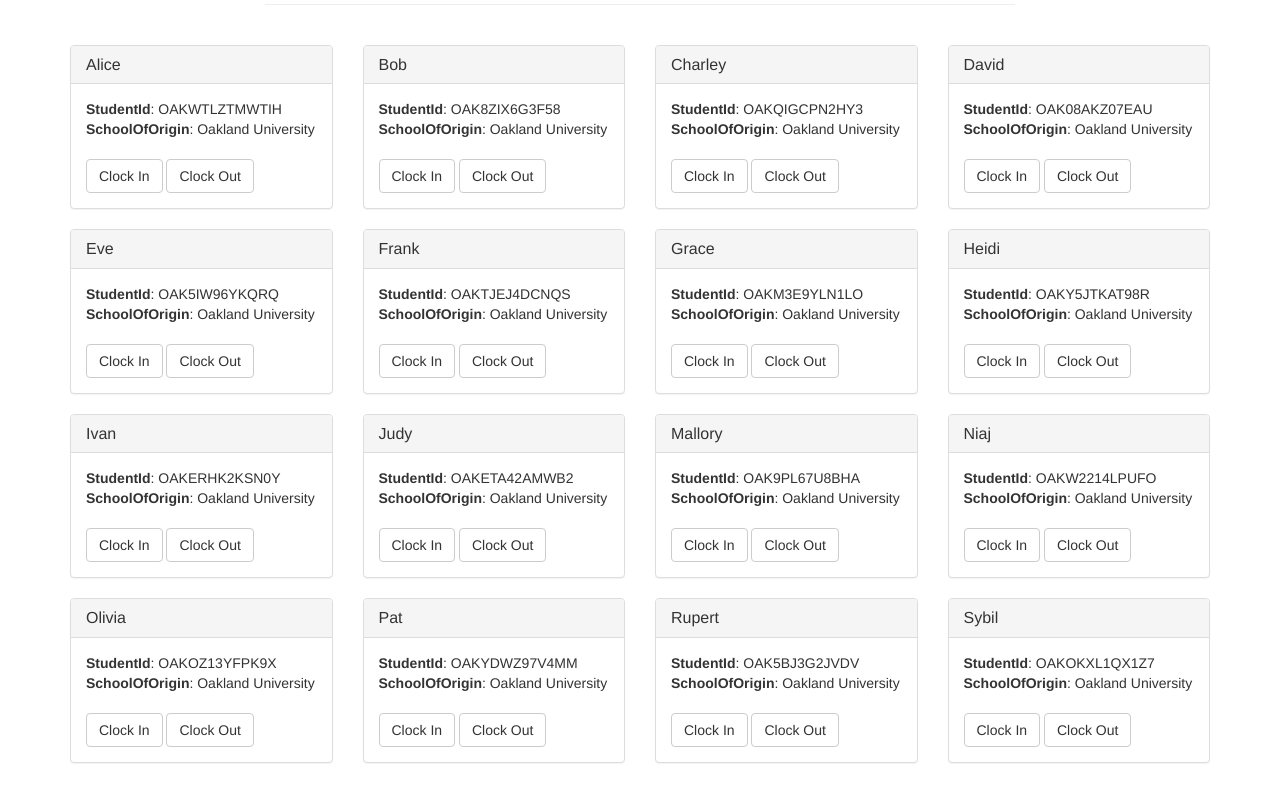
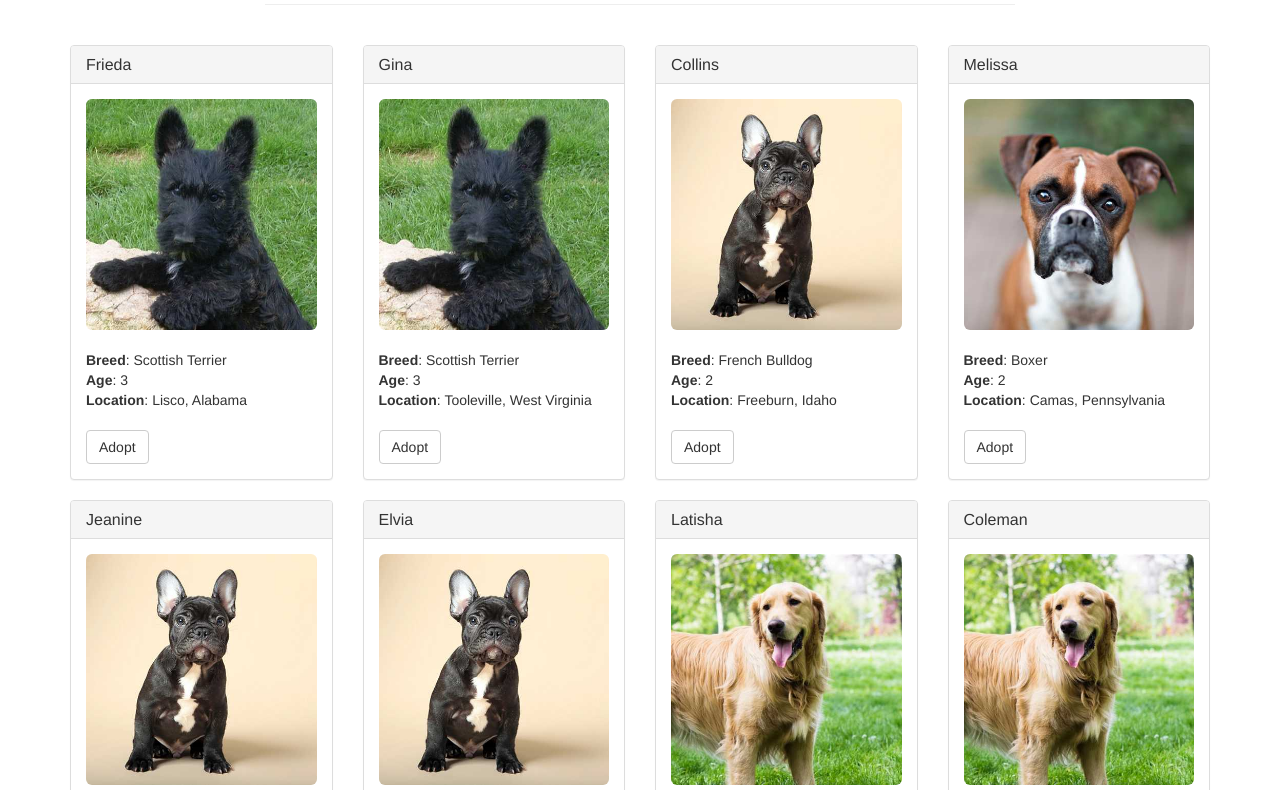
Before and after one commit to Eziohao/Pet, a website: page src/index.html in a window 1280 px wide. Shown: the part 76-866 px from the top of the page. Drawn offline with nearby package versions, Linux system fonts and the light colour scheme; files whose address does not match are found by name.

Commit message:
Revert "Add files via upload"

```diff
--- a/src/index.html
+++ b/src/index.html
@@ -21,7 +21,7 @@
     <div class="container">
       <div class="row">
         <div class="col-xs-12 col-sm-8 col-sm-push-2">
-          <h1 class="text-center">Time Sheet</h1>
+          <h1 class="text-center">Pete's Pet Shop</h1>
           <hr/>
           <br/>
         </div>
@@ -39,16 +39,12 @@
             <h3 class="panel-title">Scrappy</h3>
           </div>
           <div class="panel-body">
-            <!--
             <img alt="140x140" data-src="holder.js/140x140" class="img-rounded img-center" style="width: 100%;" src="https://animalso.com/wp-content/uploads/2017/01/Golden-Retriever_6.jpg" data-holder-rendered="true">
             <br/><br/>
-            <strong></strong>: <span class="pet-breed">Golden Retriever</span><br/>
-            -->
-            <strong>StudentId</strong>: <span class="pet-studentid">ABXY123456789</span><br/>
-            <strong>SchoolOfOrigin</strong>: <span class="pet-age">Oakland University</span><br/><br/>
-
-            <button class="btn btn-default btn-adopt" type="button" data-id="0">Clock In</button>
-            <button class="btn btn-default btn-adopt" type="button" data-id="1">Clock Out</button>
+            <strong>Breed</strong>: <span class="pet-breed">Golden Retriever</span><br/>
+            <strong>Age</strong>: <span class="pet-age">3</span><br/>
+            <strong>Location</strong>: <span class="pet-location">Warren, MI</span><br/><br/>
+            <button class="btn btn-default btn-adopt" type="button" data-id="0">Adopt</button>
           </div>
         </div>
       </div>
--- a/src/js/app.js
+++ b/src/js/app.js
@@ -12,8 +12,8 @@ App = {
         petTemplate.find(".panel-title").text(data[i].name);
         petTemplate.find("img").attr("src", data[i].picture);
         petTemplate.find(".pet-breed").text(data[i].breed);
-        petTemplate.find(".pet-schoolOfOrigin").text(data[i].schoolofOrigin);
-        petTemplate.find(".pet-studentid").text(data[i].studentid);
+        petTemplate.find(".pet-age").text(data[i].age);
+        petTemplate.find(".pet-location").text(data[i].location);
         petTemplate.find(".btn-adopt").attr("data-id", data[i].id);
 
         petsRow.append(petTemplate.html());
--- a/src/pets.json
+++ b/src/pets.json
@@ -1,98 +1,130 @@
 [
   {
     "id": 0,
-    "name": "Alice",
-    "studentid": "OAKWTLZTMWTIH",
-    "schoolOfOrigin": "Oakland University"
+    "name": "Frieda",
+    "picture": "images/scottish-terrier.jpeg",
+    "age": 3,
+    "breed": "Scottish Terrier",
+    "location": "Lisco, Alabama"
   },
   {
     "id": 1,
-    "name": "Bob",
-    "studentid": "OAK8ZIX6G3F58",
-    "schoolOfOrigin": "Oakland University"
+    "name": "Gina",
+    "picture": "images/scottish-terrier.jpeg",
+    "age": 3,
+    "breed": "Scottish Terrier",
+    "location": "Tooleville, West Virginia"
   },
   {
     "id": 2,
-    "name": "Charley",
-    "studentid": "OAKQIGCPN2HY3",
-    "schoolOfOrigin": "Oakland University"
+    "name": "Collins",
+    "picture": "images/french-bulldog.jpeg",
+    "age": 2,
+    "breed": "French Bulldog",
+    "location": "Freeburn, Idaho"
   },
   {
     "id": 3,
-    "name": "David",
-    "studentid": "OAK08AKZ07EAU",
-    "schoolOfOrigin": "Oakland University"
+    "name": "Melissa",
+    "picture": "images/boxer.jpeg",
+    "age": 2,
+    "breed": "Boxer",
+    "location": "Camas, Pennsylvania"
   },
   {
     "id": 4,
-    "name": "Eve",
-    "studentid": "OAK5IW96YKQRQ",
-    "schoolOfOrigin": "Oakland University"
+    "name": "Jeanine",
+    "picture": "images/french-bulldog.jpeg",
+    "age": 2,
+    "breed": "French Bulldog",
+    "location": "Gerber, South Dakota"
   },
   {
     "id": 5,
-    "name": "Frank",
-    "studentid": "OAKTJEJ4DCNQS",
-    "schoolOfOrigin": "Oakland University"
+    "name": "Elvia",
+    "picture": "images/french-bulldog.jpeg",
+    "age": 3,
+    "breed": "French Bulldog",
+    "location": "Innsbrook, Illinois"
   },
   {
     "id": 6,
-    "name": "Grace",
-    "studentid": "OAKM3E9YLN1LO",
-    "schoolOfOrigin": "Oakland University"
+    "name": "Latisha",
+    "picture": "images/golden-retriever.jpeg",
+    "age": 3,
+    "breed": "Golden Retriever",
+    "location": "Soudan, Louisiana"
   },
   {
     "id": 7,
-    "name": "Heidi",
-    "studentid": "OAKY5JTKAT98R",
-    "schoolOfOrigin": "Oakland University"
+    "name": "Coleman",
+    "picture": "images/golden-retriever.jpeg",
+    "age": 3,
+    "breed": "Golden Retriever",
+    "location": "Jacksonwald, Palau"
   },
   {
     "id": 8,
-    "name": "Ivan",
-    "studentid": "OAKERHK2KSN0Y",
-    "schoolOfOrigin": "Oakland University"
+    "name": "Nichole",
+    "picture": "images/french-bulldog.jpeg",
+    "age": 2,
+    "breed": "French Bulldog",
+    "location": "Honolulu, Hawaii"
   },
   {
     "id": 9,
-    "name": "Judy",
-    "studentid": "OAKETA42AMWB2",
-    "schoolOfOrigin": "Oakland University"
+    "name": "Fran",
+    "picture": "images/boxer.jpeg",
+    "age": 3,
+    "breed": "Boxer",
+    "location": "Matheny, Utah"
   },
   {
     "id": 10,
-    "name": "Mallory",
-    "studentid": "OAK9PL67U8BHA",
-    "schoolOfOrigin": "Oakland University"
+    "name": "Leonor",
+    "picture": "images/boxer.jpeg",
+    "age": 2,
+    "breed": "Boxer",
+    "location": "Tyhee, Indiana"
   },
   {
     "id": 11,
-    "name": "Niaj",
-    "studentid": "OAKW2214LPUFO",
-    "schoolOfOrigin": "Oakland University"
+    "name": "Dean",
+    "picture": "images/scottish-terrier.jpeg",
+    "age": 3,
+    "breed": "Scottish Terrier",
+    "location": "Windsor, Montana"
   },
   {
     "id": 12,
-    "name": "Olivia",
-    "studentid": "OAKOZ13YFPK9X",
-    "schoolOfOrigin": "Oakland University"
+    "name": "Stevenson",
+    "picture": "images/french-bulldog.jpeg",
+    "age": 3,
+    "breed": "French Bulldog",
+    "location": "Kingstowne, Nevada"
   },
   {
     "id": 13,
-    "name": "Pat",
-    "studentid": "OAKYDWZ97V4MM",
-    "schoolOfOrigin": "Oakland University"
+    "name": "Kristina",
+    "picture": "images/golden-retriever.jpeg",
+    "age": 4,
+    "breed": "Golden Retriever",
+    "location": "Sultana, Massachusetts"
   },
   {
     "id": 14,
-    "name": "Rupert",
-    "studentid": "OAK5BJ3G2JVDV",
-    "schoolOfOrigin": "Oakland University"
+    "name": "Ethel",
+    "picture": "images/golden-retriever.jpeg",
+    "age": 2,
+    "breed": "Golden Retriever",
+    "location": "Broadlands, Oregon"
   },
   {
     "id": 15,
-    "name": "Sybil",
-    "studentid": "OAKOKXL1QX1Z7",
-    "schoolOfOrigin": "Oakland University"
+    "name": "Terry",
+    "picture": "images/golden-retriever.jpeg",
+    "age": 2,
+    "breed": "Golden Retriever",
+    "location": "Dawn, Wisconsin"
   }
 ]
```
